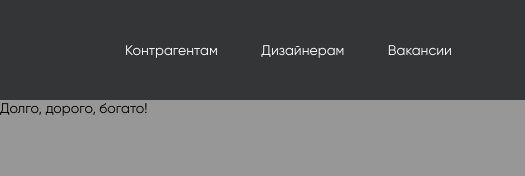
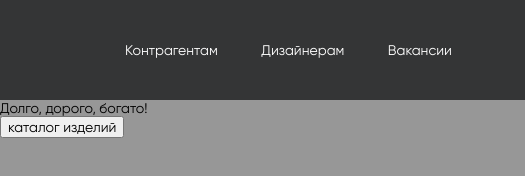
Before and after one commit to diztopian/ojjo, a plain HTML site: page index.html in a window 1280 px wide. Shown: the full height of the page, 0-525 px from the left. Drawn offline with Linux system fonts and the light colour scheme.

Commit message:
Додана кнопка

```diff
--- a/index.html
+++ b/index.html
@@ -36,6 +36,7 @@
 <div class="hero">
     <div class="hero__inner">
         <div class="hero__title">Долго, дорого, богато!</div>
+        <button class="hero__btn">каталог изделий</button>
     </div>
 
 </div>
```
